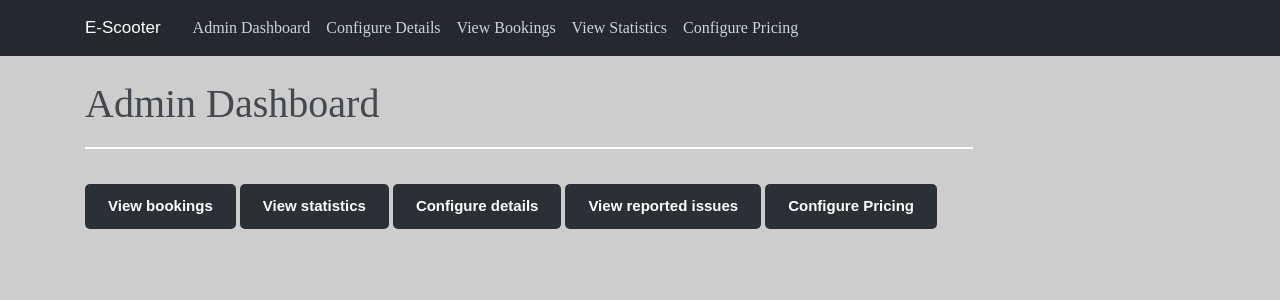
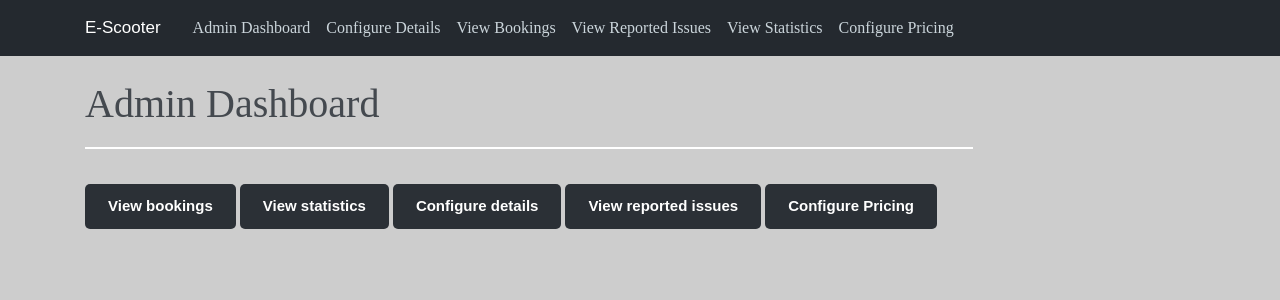
Before and after one commit to Maverick-Low/E-Scooter-Website, a Flask app: page /admin in a window 1280 px wide. Shown: the top 300 px of the page. Run offline with Flask 2, Linux system fonts and the light colour scheme; some libraries are stand-ins or nearby versions; some web fonts are replaced.

Commit message:
updated admin html nav bar links

```diff
--- a/app/templates/admin_base.html
+++ b/app/templates/admin_base.html
@@ -31,8 +31,9 @@
               <a class="nav-item nav-link" href="/dashboard">Admin Dashboard</a>
               <a class="nav-item nav-link" href="/admin/configure">Configure Details</a>
               <a class="nav-item nav-link" href="/admin/bookings">View Bookings</a>
+              <a class="nav-item nav-link" href="/admin/issues">View Reported Issues</a>
               <a class="nav-item nav-link" href="/admin/statistics">View Statistics</a>
-			  <a class="nav-item nav-link" href="/admin/pricing">Configure Pricing</a>
+			        <a class="nav-item nav-link" href="/admin/pricing">Configure Pricing</a>
             </div>
             <!-- Navbar Right Side -->
             <div class="navbar-nav">
--- a/app/templates/admin_dashboard.html
+++ b/app/templates/admin_dashboard.html
@@ -16,6 +16,7 @@
     <a href="admin/configure" class="myButton">Configure details</a>
     <a href="admin/issues" class="myButton">View reported issues</a>
 	<a href="admin/pricing" class="myButton">Configure Pricing</a>
+
 </body>
 
 {% endblock content %}
--- a/app/views.py
+++ b/app/views.py
@@ -8,7 +8,7 @@ from sqlalchemy import false
 from app import app, models, bcrypt, db
 from flask import render_template, request, url_for, redirect, flash, session,json
 from datetime import datetime, timedelta, date, time
-from .forms import Registration, Login, Payment, Report, Booking, Prices, AddScooter, EditScooter
+from .forms import Registration, Login, Payment, Report, Booking, Prices, AddScooter, EditScooter, Guest_Payment
 import smtplib, ssl
 from email.mime.text import MIMEText
 from werkzeug.datastructures import MultiDict
```
